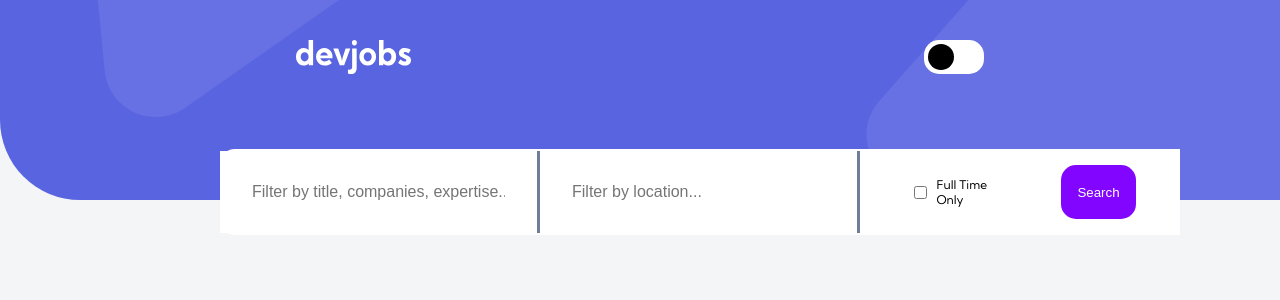
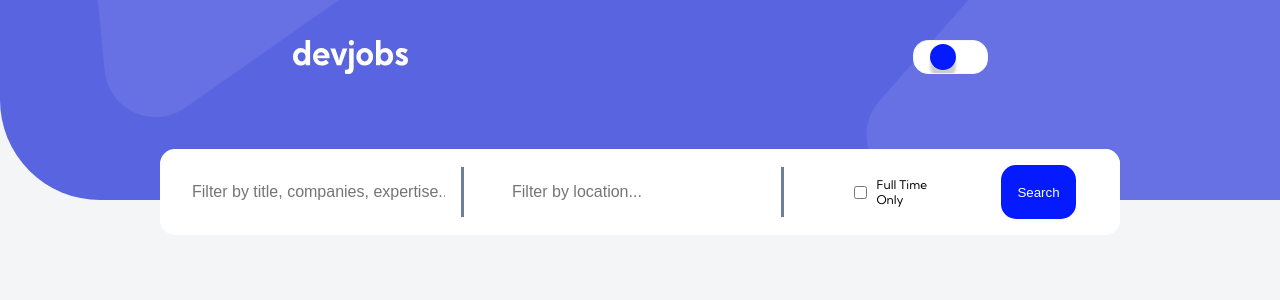
Before and after one commit to timegated/github-jobs-api-react, a React app: page / in a window 1280 px wide. Shown: the top 300 px of the page. Built offline with nearby package versions, Linux system fonts and the light colour scheme; the HTML template or start-up script is replaced by a standard one.

Commit message:
ToggleSwitch(feat): added a clickable toggle button (ball currently slides)

```diff
--- a/package.json
+++ b/package.json
@@ -6,7 +6,7 @@
   "author": "dbeccaria826 <beccdaniel@gmail.com>",
   "license": "MIT",
   "scripts": {
-    "start": "webpack serve --mode development",
+    "start": "webpack serve --port 9000 --mode development",
     "build": "webpack --mode production",
     "format": "prettier --write\"src/**/*.js\""
   },
--- a/src/components/Header/Header.js
+++ b/src/components/Header/Header.js
@@ -10,7 +10,7 @@ const HeaderContainer = styled.header`
   background-repeat: no-repeat;
   background-position: center;
   background-size: cover;
-  border-radius: 0 0 0 80px;
+  border-radius: 0 0 0 100px;
   display: flex;
   flex-direction: column;
   padding: 2.5rem;
--- a/src/components/Header/Searchbar/Searchbar.js
+++ b/src/components/Header/Searchbar/Searchbar.js
@@ -6,8 +6,9 @@ const SearchForm = styled.form`
   display: flex;
   flex-direction: row;
   top: 75px;
-  left: 15%;
-  max-width: 960px;
+  margin: auto;
+  width: 75vw;
+  max-width: 1200px;
   min-width: 320px;
   background: var(--secondary-white);
   align-items: center;
@@ -21,7 +22,8 @@ const FormGroup = styled.div`
   justify-content: space-around;
   background-color: var(--secondary-white);
   flex: 1 0 30%;
-  border-right: 3px solid var(--secondary-dark-darkgray);
+
+  border-radius: 15px;
 
   &:last-child {
     border-right: none;
@@ -44,6 +46,7 @@ const Input = styled.input`
   font-size: 16px;
   border: none;
   outline: none;
+  border-right: 3px solid var(--secondary-dark-darkgray);
 `;
 
 const SearchButton = styled.button`
@@ -59,6 +62,9 @@ const SearchButton = styled.button`
 `;
 
 const Searchbar = () => {
+
+  // This component pulls in data from the api
+
   return (
     <>
       <SearchForm>
--- a/src/components/Header/Toggle/Toggle.js
+++ b/src/components/Header/Toggle/Toggle.js
@@ -1,68 +1,58 @@
-import React from 'react';
+import React, { useState } from 'react';
 import styled from 'styled-components';
 
+
 const ToggleWrapper = styled.div`
-    display: flex;
-    align-items: center;
-    background: #FFF;
-    border-radius: 15px;
+  display: flex;
+  flex-direction: column;
 `;
 
-const ToggleLabel = styled.label`
-    display: inline-block;
-    height: 34px;
-    position: relative;
-    width: 60px;
+const ToggleBar = styled.div`
+  display: flex;
+  align-items: center;
+  overflow: hidden;
+  position: relative;
+  background-color: var(--secondary-white);
+  height: 34px;
+  width: 75px;
+  border-radius: 15px;
+  padding: 1rem;
+  border: 1px solid var(--secondary-lightgrey);
+  transform: translate3d(0, 0, 0);
 
-    input[type=checkbox] {
-        display: none;
-    }
-
-    input[type=checkbox]:checked + .round {
-        background: blue;
-    }
-
-    input[type=checkbox]:checked + .round:before {
-        transform: translateX(26px);
-    }
+  &:hover {
+    cursor: pointer;
+  }
 `;
 
-const Slider = styled.div`
-    position: absolute;
-    bottom: 0;
-    left: 0;
-    cursor: pointer;
-    right: 0;
-    top: 0;
-    transition: 0.4s;
-    border-radius: 34px;
+const ToggleBall = styled.div`
+  border-radius: 50%;
+  box-shadow: 0px 9px 3px rgba(0,0,0,0.2);
+  transition: transform 0.3s cubic-bezier(1, .19, .15, .7);
+  transition-delay: 0.1s;
+  will-change: transform;
+  height: 26px;
+  width: 26px;
+  background-color: var(--primary-violet);
+  z-index: 2;
+  transform: ${props => props.toggled ? 'translateX(30px)' : 'translateX(0px)'};
+`;
 
-    &:before {
-        background: #000000;
-        bottom: 4px;
-        content: "";
-        height: 26px;
-        left: 4px;
-        position: absolute;
-        transition: 0.4s;
-        width: 26px;
-        border-radius: 34px;
-    }
-
-    &:after {
-        border-radius: 50px;
-    }
-`;
+const ToggleBg = styled.div``;
 
 
 const Toggle = () => {
+  const [isToggled, setToggled] = useState(false);
+
+  const handleToggle = () => {
+    setToggled(!isToggled);
+  };
     return (
-        <>
+      <>
         <ToggleWrapper>
-              <ToggleLabel for="checkbox">
-                <input type="checkbox"/>
-                <Slider className="round"></Slider>
-              </ToggleLabel>
+          <ToggleBar onClick={handleToggle} >
+            <ToggleBall toggled={isToggled} />
+          </ToggleBar>
         </ToggleWrapper>
         </>
     );
--- a/src/index.css
+++ b/src/index.css
@@ -1,7 +1,7 @@
 @import url('https://fonts.googleapis.com/css2?family=Kumbh+Sans:wght@300;400;700&display=swap');
 
 :root {
-  --primary-violet: hsl(270deg, 100%, 51%);
+  --primary-violet: hsl(235deg, 100%, 51%);
   --primary-lightviolet: hsl(235deg, 82%, 77%);
   --primary-dark-darkblue: hsl(219deg, 29%, 14%);
   --primary-dark-midnight: hsl(220deg, 29%, 10%);
--- a/webpack.config.js
+++ b/webpack.config.js
@@ -1,4 +1,5 @@
 const webpack = require('webpack');
+const path = require('path');
 
 module.exports = {
   entry: './src/index.js',
@@ -46,5 +47,6 @@ module.exports = {
   devServer: {
     contentBase: './dist',
     hot: true,
+    port: 9000
   },
 };
```
